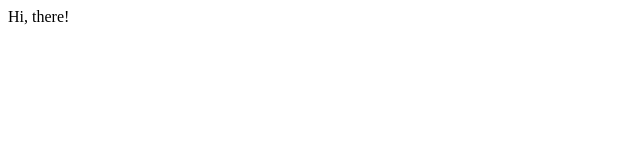
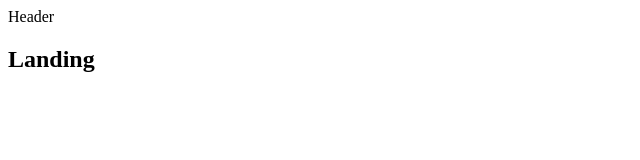
Before and after one commit to smart-a/Fullstack-RactNode, a React (Create React App) app in the folder client/: page / in a window 1280 px wide. Shown: the top 160 px of the page, without its empty margins (0-640 px from the left). Built offline with nearby package versions, Linux system fonts and the light colour scheme.

Commit message:
add components to app

```diff
--- a/client/package.json
+++ b/client/package.json
@@ -7,6 +7,7 @@
     "@testing-library/react": "^11.1.0",
     "@testing-library/user-event": "^12.1.10",
     "http-proxy-middleware": "^0.19.1",
+    "materialize-css": "^1.0.0-rc.2",
     "react": "^17.0.1",
     "react-dom": "^17.0.1",
     "react-redux": "^7.2.2",
--- a/client/src/components/App.js
+++ b/client/src/components/App.js
@@ -1,9 +1,22 @@
 import React from "react";
+import { BrowserRouter, Route } from "react-router-dom";
+
+import Header from "./Heder";
+const Dashboard = () => <h2>Dashboard</h2>
+const SurveyNew = () => <h2>SurveyNew</h2>
+const Landing = () => <h2>Landing</h2>
 
 const App = () =>{
     return(
         <div>
-            Hi, there!
+            <BrowserRouter>
+                <div>
+                    <Header />
+                    <Route exact path="/" component = { Landing } />
+                    <Route exact path="/surveys" component = { Dashboard } />
+                    <Route exact path="/surveys/new" component = { SurveyNew } />
+                </div>
+            </BrowserRouter>
         </div>
     );
 };
--- /dev/null
+++ b/client/src/components/Heder.js
@@ -0,0 +1,13 @@
+import React, { Component } from "react";
+
+class Header extends Component {
+    render() {
+        return (
+            <div>
+                Header
+            </div>
+        )
+    }
+}
+
+export default Header;
--- a/client/src/index.js
+++ b/client/src/index.js
@@ -4,8 +4,9 @@
 import { createStore, applyMiddleware } from "redux"
 
 import App from "./components/App";
+import reducers from "./reducers"
 
-const store = createStore(()=> [], {}, applyMiddleware());
+const store = createStore(()=> reducers, {}, applyMiddleware());
 
 ReactDOM.render(
     <Provider store={store}>
--- /dev/null
+++ b/client/src/reducers/authReducer.js
@@ -0,0 +1,7 @@
+export default function authReducer (state = {}, action) {
+    switch (action.type) {
+
+        default:
+            return state;
+    }
+ }
--- /dev/null
+++ b/client/src/reducers/index.js
@@ -0,0 +1,6 @@
+import { combineReducers } from "redux";
+import authReducer from "./authReducer";
+
+export default combineReducers({
+    auth: authReducer
+});
```
Also changed, not shown: 2 other files (tests, documents, lock files or other folders).
